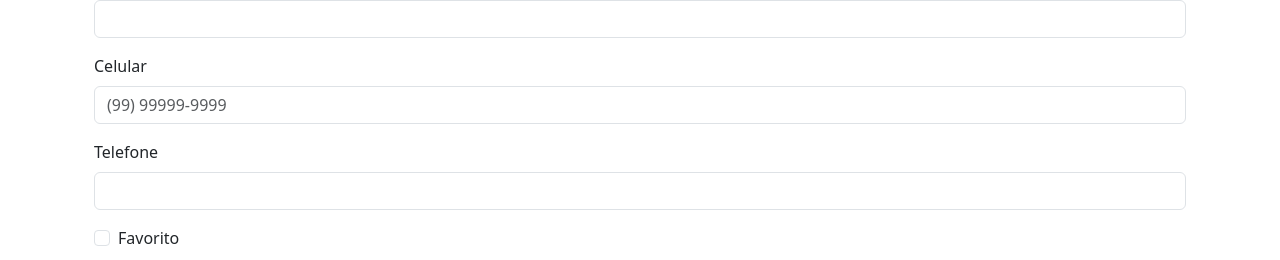
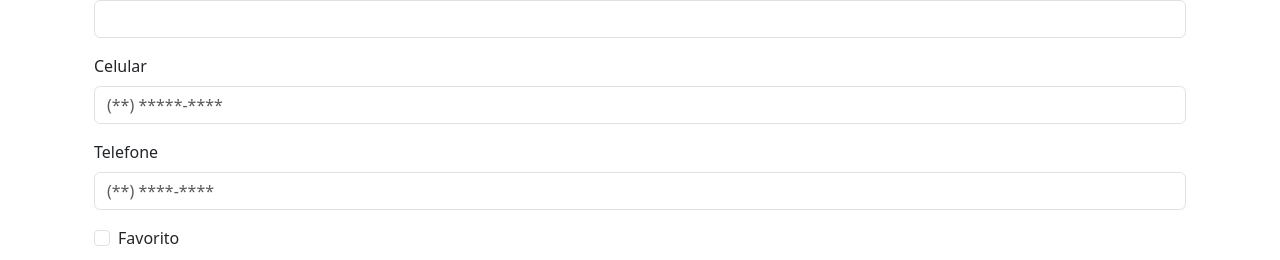
Before and after one commit to tbassis/agenda-angular, an Angular app: page /add in a window 1280 px wide. Shown: the part 252-512 px from the top of the page. Built offline with nearby package versions, Linux system fonts and the light colour scheme.

Commit message:
Melhorar a diretiva de mascara de telefone para suportar o formato de celular e telefone fixo

```diff
--- a/src/app/components/contact-list/contact-list.component.html
+++ b/src/app/components/contact-list/contact-list.component.html
@@ -22,7 +22,7 @@
       <div class="d-flex justify-content-between align-items-center">
         <div class="d-flex flex-column gap-1">
           <h3 class="mb-0 fs-4">{{ contact.nome }}</h3>
-          <input type="tel" appPhoneMask readonly class="border-0 fs-6" [(ngModel)]="contact.celular">
+          <input type="tel" appPhoneMask="cel" readonly class="border-0 fs-6" [(ngModel)]="contact.celular">
           <p class="fs-7">{{ contact.email }}</p>
         </div>
 
--- a/src/app/components/shared/contact-form.component.html
+++ b/src/app/components/shared/contact-form.component.html
@@ -44,8 +44,8 @@
         class="form-control"
         id="phone"
         formControlName="celular"
-        appPhoneMask
-        placeholder="(99) 99999-9999"
+        appPhoneMask="cel"
+        placeholder="(**) *****-****"
         [class.is-invalid]="contactForm.get('celular')?.invalid && contactForm.get('celular')?.touched"
       >
       <div class="invalid-feedback">
@@ -66,6 +66,8 @@
         class="form-control"
         id="phone"
         formControlName="telefone"
+        appPhoneMask="tel"
+        placeholder="(**) ****-****"
         [class.is-invalid]="contactForm.get('telefone')?.invalid && contactForm.get('telefone')?.touched"
       >
       <div class="invalid-feedback">
--- a/src/app/components/shared/directives/phone-mask.directive.ts
+++ b/src/app/components/shared/directives/phone-mask.directive.ts
@@ -1,4 +1,4 @@
-import { Directive, ElementRef, HostListener, forwardRef } from '@angular/core';
+import { Directive, ElementRef, HostListener, forwardRef, Input } from '@angular/core';
 import { NG_VALUE_ACCESSOR, ControlValueAccessor } from '@angular/forms';
 
 @Directive({
@@ -12,6 +12,8 @@ import { NG_VALUE_ACCESSOR, ControlValueAccessor } from '@angular/forms';
 export class PhoneMaskDirective implements ControlValueAccessor {
   private _value!: string;
 
+  @Input() appPhoneMask: 'cel' | 'tel' = 'cel';
+
   constructor(private el: ElementRef) {}
 
   @HostListener('input', ['$event'])
@@ -22,17 +24,26 @@ export class PhoneMaskDirective implements ControlValueAccessor {
 
   private _applyMask(value: string): void {
     // Remove tudo que não é dígito
+    let maskedValue = '';
     const cleanValue = value.replace(/\D/g, '');
 
-    // Aplica a máscara: (99) 99999-9999
-    let maskedValue = '';
+    // Define os padrões com base no tipo
+    const isCel = this.appPhoneMask === 'cel';
+    const maxLength = isCel ? 11 : 10;
+
+    // Aplica máscara conforme o tipo
     if (cleanValue.length > 0) {
       maskedValue = '(' + cleanValue.substring(0, 2);
+
       if (cleanValue.length > 2) {
-        maskedValue += ') ' + cleanValue.substring(2, 7);
-      }
-      if (cleanValue.length > 7) {
-        maskedValue += '-' + cleanValue.substring(7, 11);
+        const part1End = isCel ? 7 : 6;
+        const part2End = isCel ? 11 : 10;
+
+        maskedValue += ') ' + cleanValue.substring(2, part1End);
+
+        if (cleanValue.length > part1End) {
+          maskedValue += '-' + cleanValue.substring(part1End, part2End);
+        }
       }
     }
 
```
